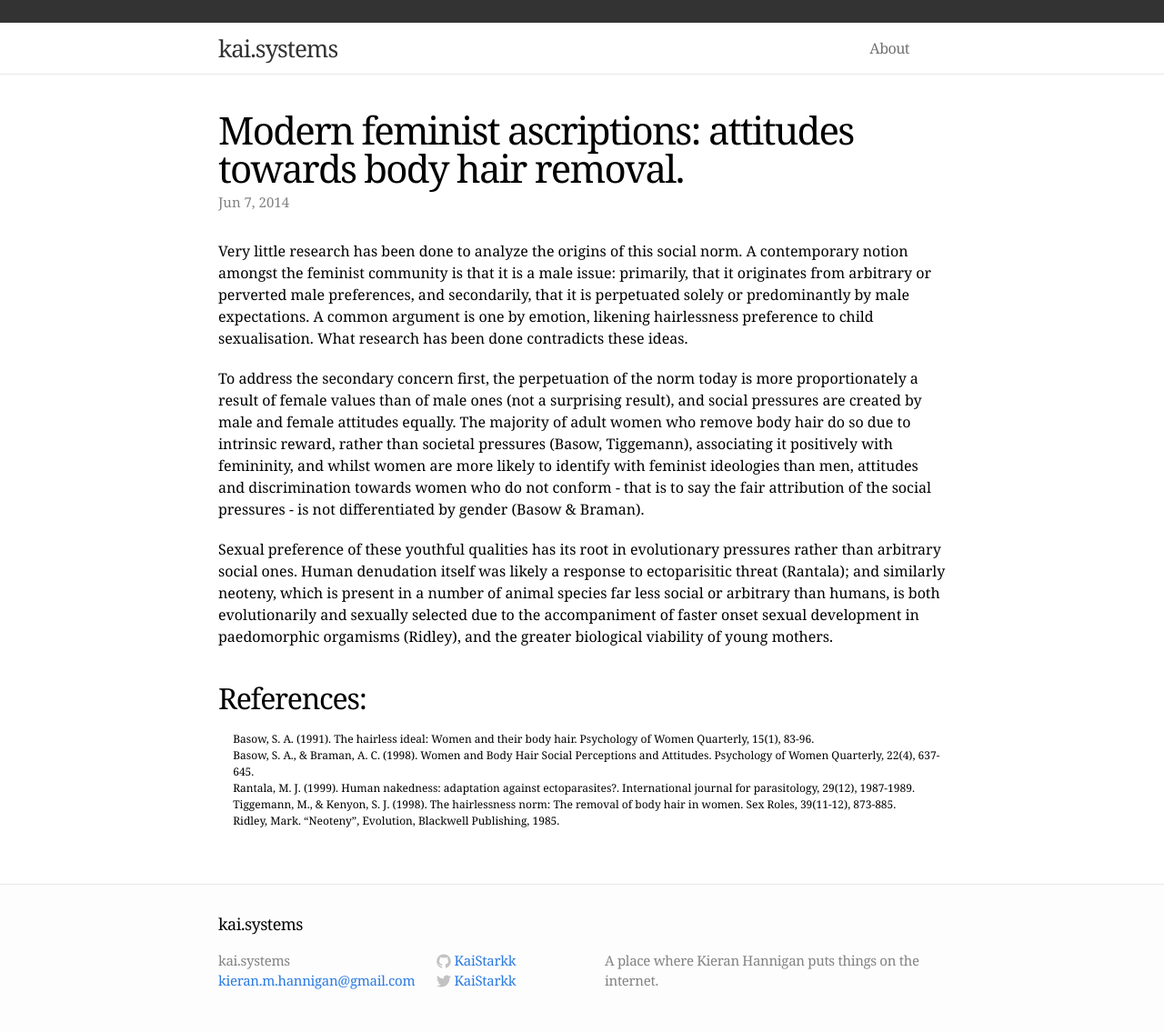
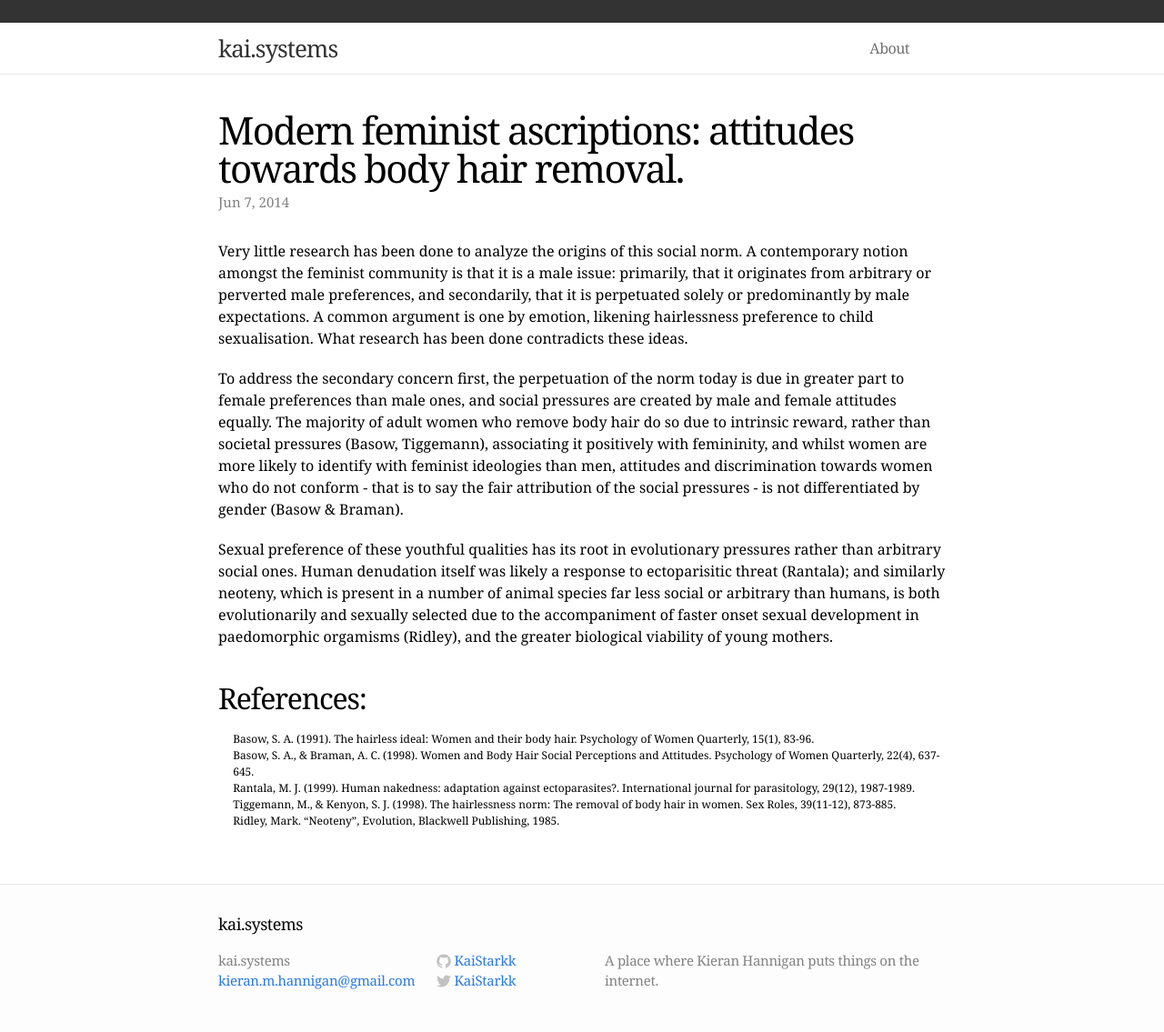
Before and after one commit to KaiStarkk/kaistarkk.github.io, a Jekyll site: the page built from _posts/2014-06-07-modern-feminist-ascriptions-attitudes-towards-body-hair-removal.markdown, in a window 1280 px wide. Shown: the whole page at 91% size. Built offline with Jekyll 4.4.1, drawn with Linux system fonts in a browser that asks for light colours.

Commit message:
Blog post update
Reword
2014-06-07-modern-feminist-ascriptions-attitudes-towards-body-hair-removal

```diff
--- a/_posts/2014-06-07-modern-feminist-ascriptions-attitudes-towards-body-hair-removal.markdown
+++ b/_posts/2014-06-07-modern-feminist-ascriptions-attitudes-towards-body-hair-removal.markdown
@@ -7,7 +7,7 @@
 
 Very little research has been done to analyze the origins of this social norm. A contemporary notion amongst the feminist community is that it is a male issue: primarily, that it originates from arbitrary or perverted male preferences, and secondarily, that it is perpetuated solely or predominantly by male expectations. A common argument is one by emotion, likening hairlessness preference to child sexualisation. What research has been done contradicts these ideas.
 
-To address the secondary concern first, the perpetuation of the norm today is more proportionately a result of female values than of male ones (not a surprising result), and social pressures are created by male and female attitudes equally. The majority of adult women who remove body hair do so due to intrinsic reward, rather than societal pressures (Basow, Tiggemann), associating it positively with femininity, and whilst women are more likely to identify with feminist ideologies than men, attitudes and discrimination towards women who do not conform - that is to say the fair attribution of the social pressures - is not differentiated by gender (Basow & Braman).
+To address the secondary concern first, the perpetuation of the norm today is due in greater part to female preferences than male ones, and social pressures are created by male and female attitudes equally. The majority of adult women who remove body hair do so due to intrinsic reward, rather than societal pressures (Basow, Tiggemann), associating it positively with femininity, and whilst women are more likely to identify with feminist ideologies than men, attitudes and discrimination towards women who do not conform - that is to say the fair attribution of the social pressures - is not differentiated by gender (Basow & Braman).
 
 Sexual preference of these youthful qualities has its root in evolutionary pressures rather than arbitrary social ones. Human denudation itself was likely a response to ectoparisitic threat (Rantala); and similarly neoteny, which is present in a number of animal species far less social or arbitrary than humans, is both evolutionarily and sexually selected due to the accompaniment of faster onset sexual development in paedomorphic orgamisms (Ridley), and the greater biological viability of young mothers.
 
```
